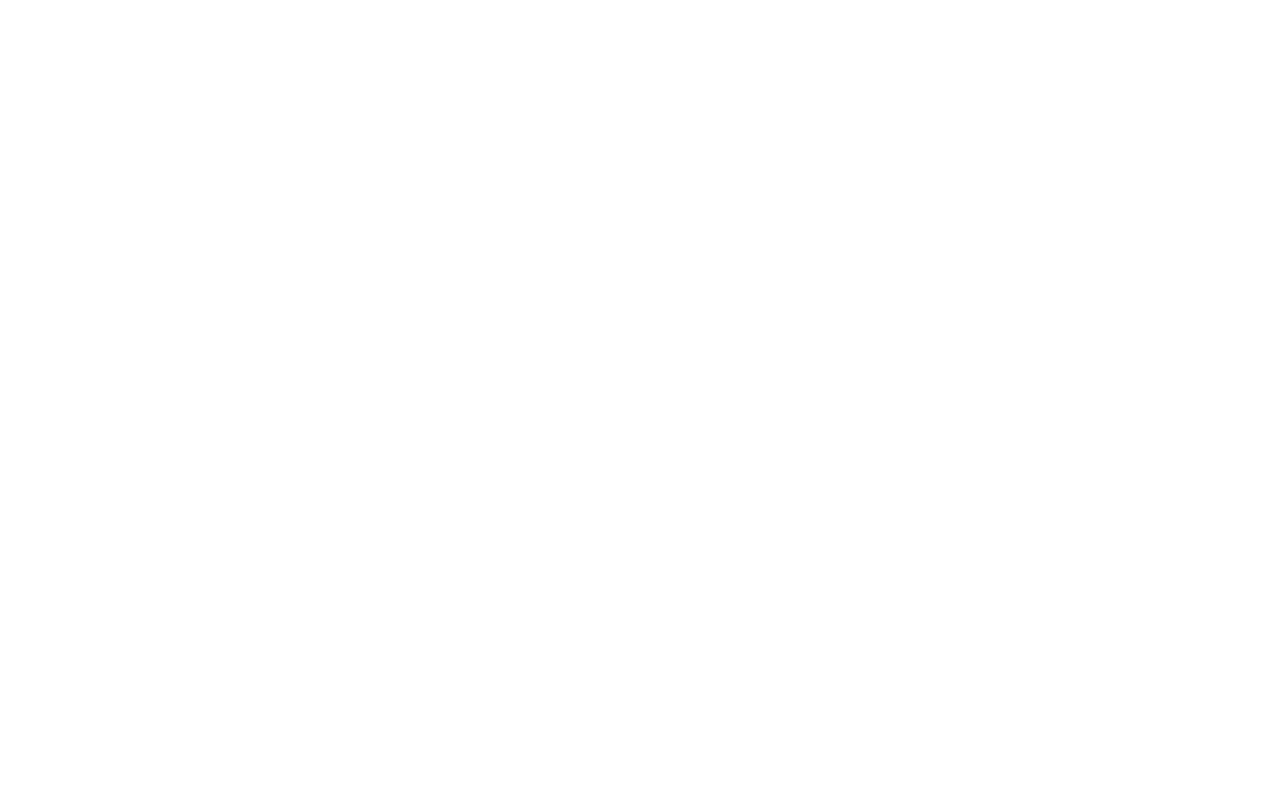
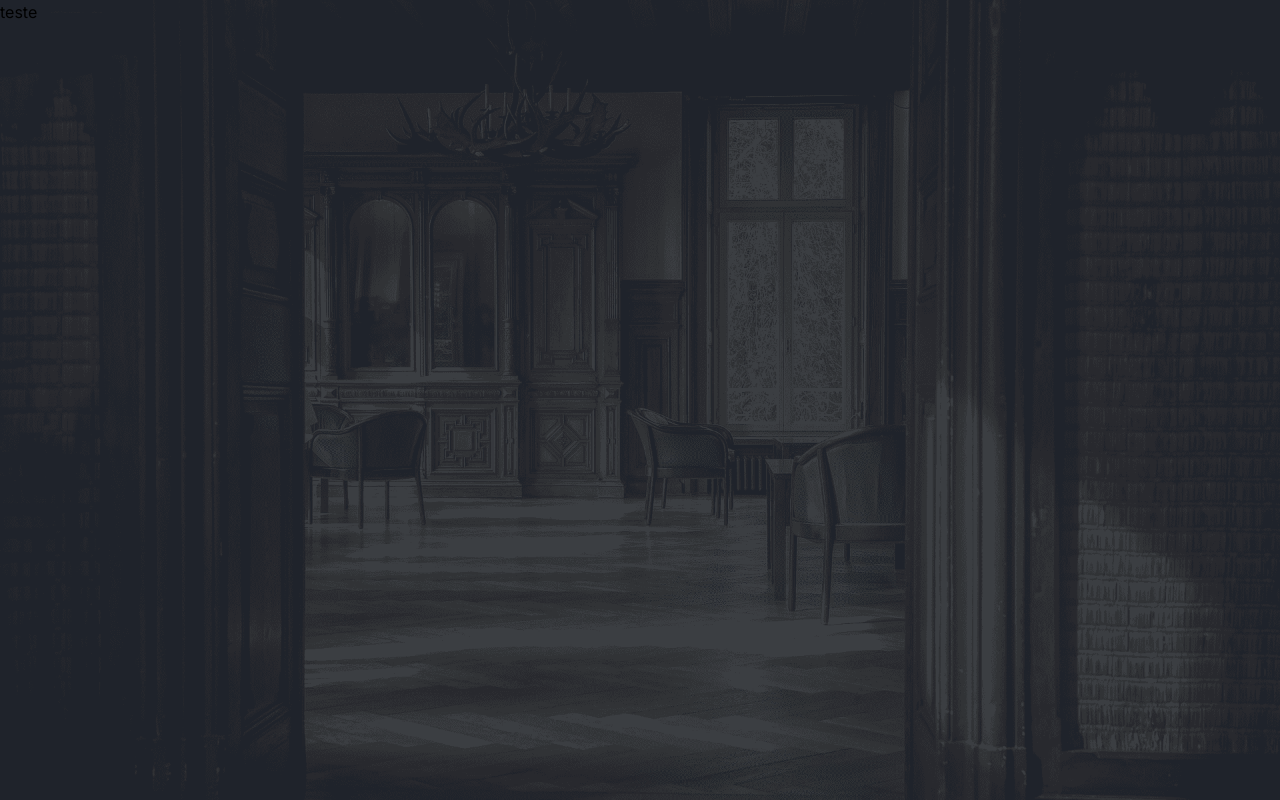
Before and after one commit to rodrigordgfs/lex-consultoria, a Next.js app: page / in a window 1280 px wide. Built offline with nearby package versions, Linux system fonts and the light colour scheme.

Commit message:
feat(app): Adicionado a hero image

```diff
--- a/src/app/page.tsx
+++ b/src/app/page.tsx
@@ -1,3 +1,9 @@
 export default function Home() {
-  return <main></main>;
+  return (
+    <main className="flex flex-col">
+      <div className="w-full max-w-full h-screen max-h-screen bg-hero bg-no-repeat bg-cover">
+        teste
+      </div>
+    </main>
+  );
 }
--- a/tailwind.config.ts
+++ b/tailwind.config.ts
@@ -9,9 +9,7 @@
   theme: {
     extend: {
       backgroundImage: {
-        "gradient-radial": "radial-gradient(var(--tw-gradient-stops))",
-        "gradient-conic":
-          "conic-gradient(from 180deg at 50% 50%, var(--tw-gradient-stops))",
+        "hero": "url('/hero.png')",
       },
     },
   },
```
Also changed, not shown: public/hero.png (added), vercel.json (added).
